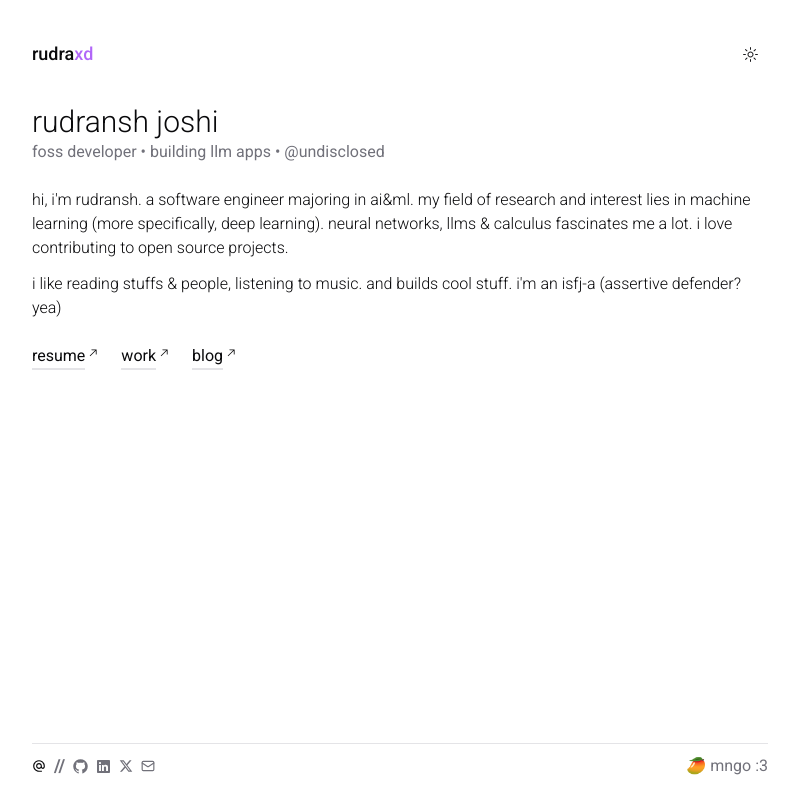
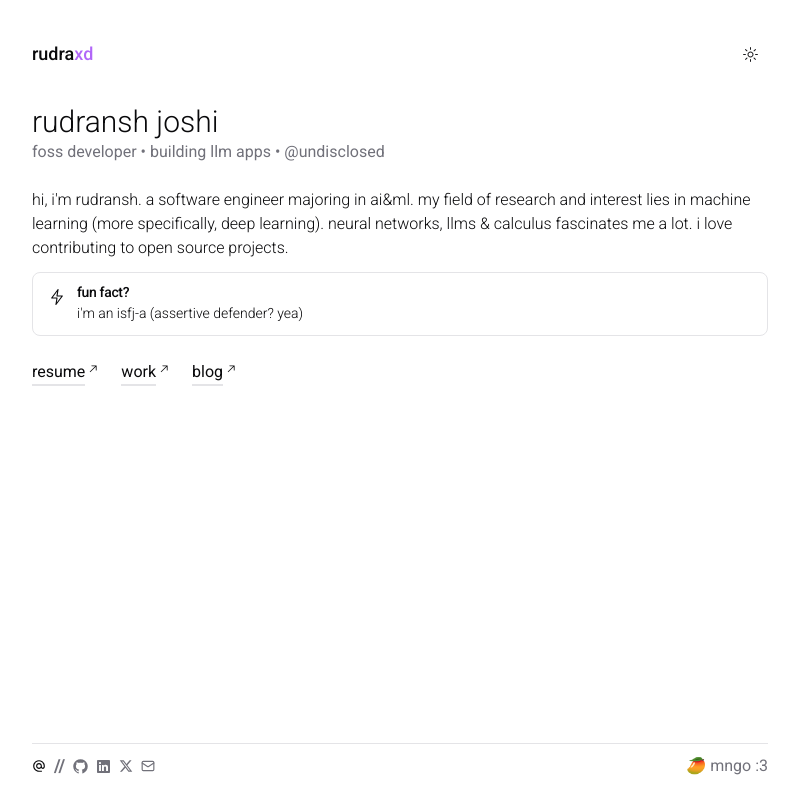
Before and after one commit to FireHead90544/w3, a Next.js app: page / in a window 1280 px wide. Shown: the whole page, without its empty margins (240-1039 px from the left). Built offline with nearby package versions, Linux system fonts and the light colour scheme.

Commit message:
feat: update fun fact to wrap around alert

```diff
--- a/app/page.tsx
+++ b/app/page.tsx
@@ -3,6 +3,8 @@ import LinksContainer from "@/components/(landing)/LinksContainer";
 import AboutContainer from "@/components/(landing)/AboutContainer";
 import ProfileContainer from "@/components/(landing)/ProfileContainer";
 import FunFact from "@/components/(misc)/FunFact";
+import { Alert, AlertDescription, AlertTitle } from "@/components/ui/alert";
+import { LightningBoltIcon } from "@radix-ui/react-icons";
 
 export default function Home() {
   return (
@@ -20,10 +22,13 @@ export default function Home() {
 					my field of research and interest lies in machine learning (more specifically, deep learning).
 					neural networks, llms & calculus fascinates me a lot. i love contributing to open source projects.
 				</span>
-				<span>
-					i like reading stuffs & people, listening to music.
-          			and builds cool stuff. <FunFact />
-				</span>
+				<Alert>
+					<LightningBoltIcon className="h-4 w-4" />
+					<AlertTitle>fun fact?</AlertTitle>
+					<AlertDescription>
+						<FunFact />
+					</AlertDescription>
+				</Alert>
 			</AboutContainer>
 
 			<LinksContainer>
```
